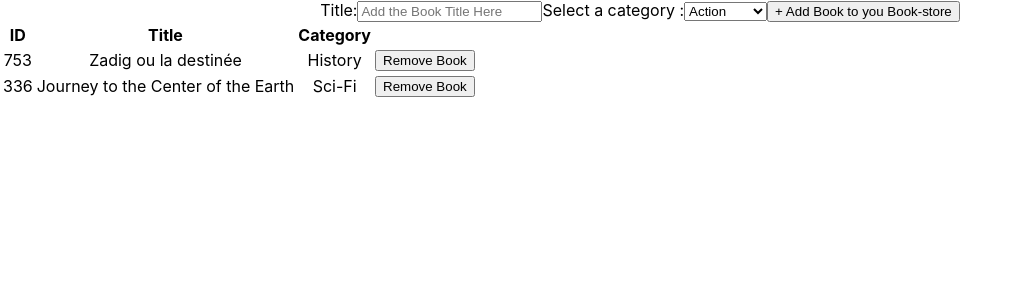
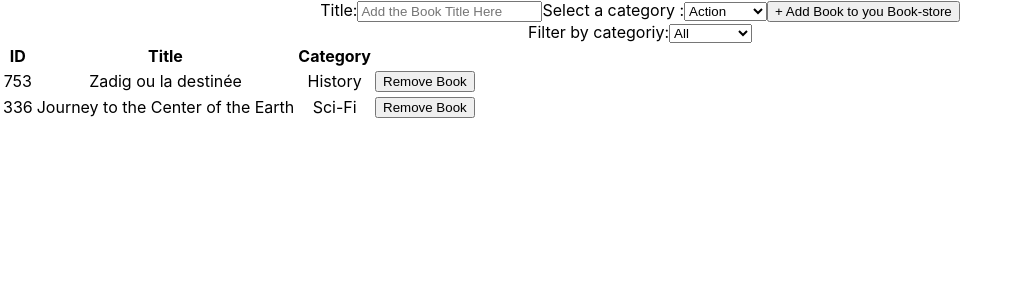
Before and after one commit to CalyCherkaoui/bookstore-react-redux, a React (Create React App) app: page / in a window 1280 px wide. Shown: the top 300 px of the page, without its empty margins (0-1019 px from the left). Built offline with nearby package versions, Linux system fonts and the light colour scheme.

Commit message:
Merge categoryfilter component into Bookslist

```diff
--- a/src/containers/BooksList.js
+++ b/src/containers/BooksList.js
@@ -3,14 +3,20 @@ import PropTypes from 'prop-types';
 import { connect } from 'react-redux';
 import Book from '../components/Book';
 import { removeBook } from '../actions';
+import CategoryFilter from '../components/CategoryFilter';
 
-const BooksList = ({ books, removeBook }) => {
+const BooksList = ({ books, removeBook, filter, changeFilter }) => {
   const removeBookHandler = (book) => {
     removeBook(book);
   };
 
+  const filtredBookslist = (filter !== 'All')
+    ? books.filter((book) => book.category === filter)
+    : books;
+
   return (
     <div>
+      <CategoryFilter />
       <table>
         <thead>
           <tr>
```
